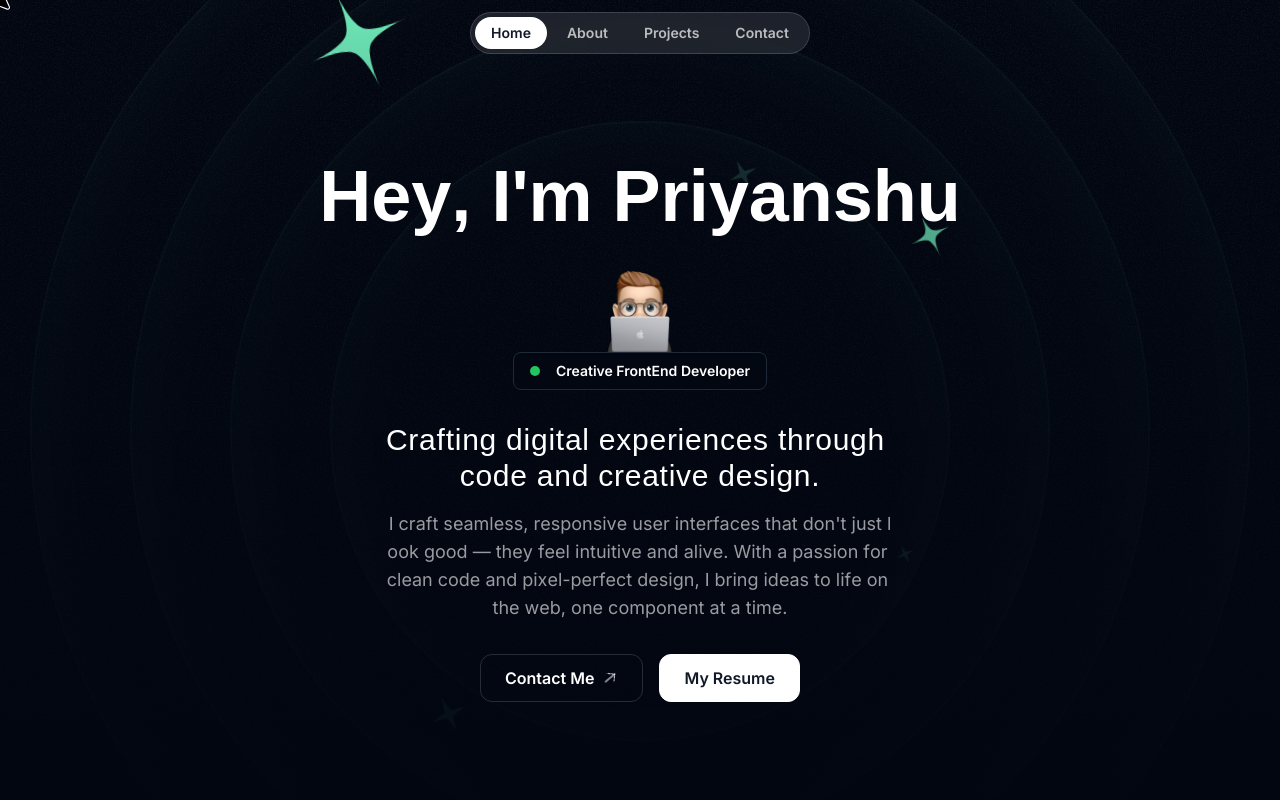
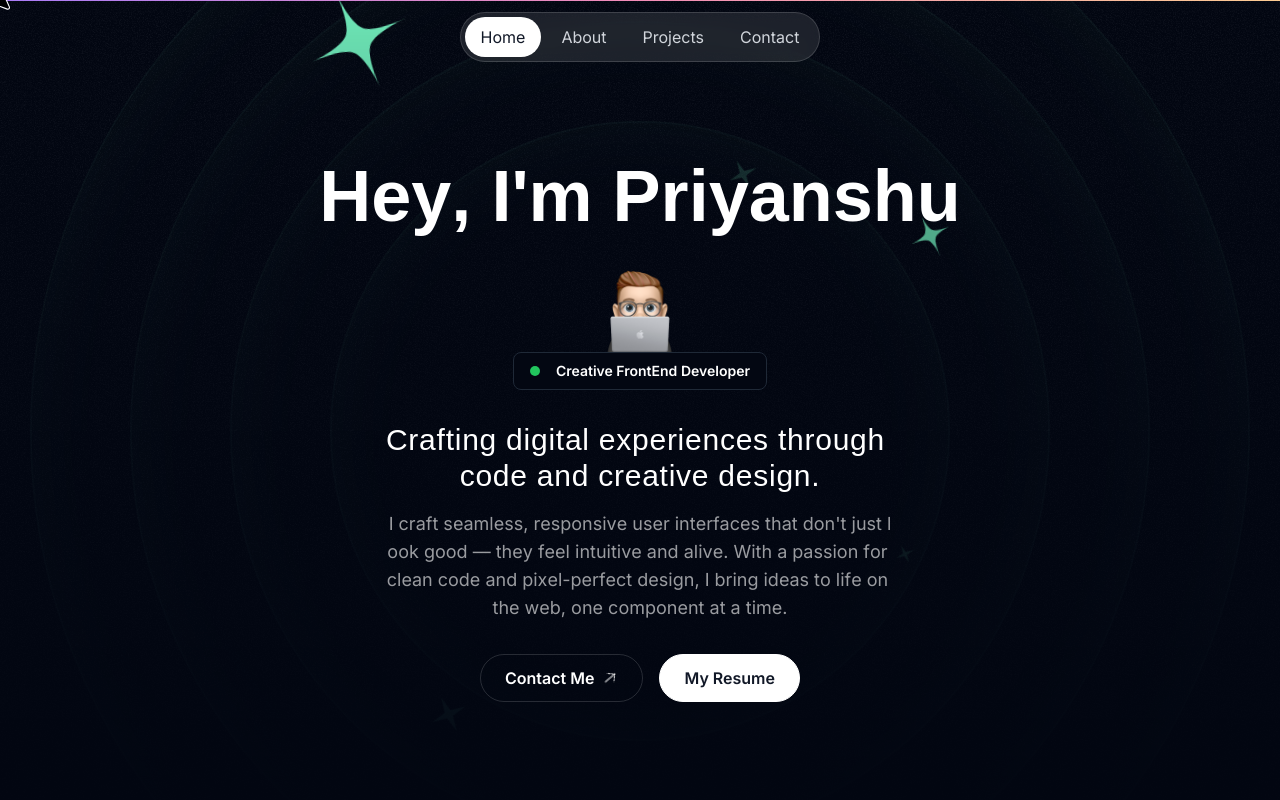
Before and after one commit to Priyanshu-Patil/Portfolio, a Next.js app: page / in a window 1280 px wide. Shown: the top 800 px of the page. Built offline with nearby package versions, Linux system fonts and the light colour scheme; a web font is replaced by a local one.

Commit message:
Final touches updated

```diff
--- a/src/app/globals.css
+++ b/src/app/globals.css
@@ -1,6 +1,18 @@
 @tailwind base;
 @tailwind components;
 @tailwind utilities;
+
+::-webkit-scrollbar {
+  display: none;
+}
+
+body {
+  scrollbar-width: none; /* Firefox */
+}
+
+html, body {
+  overflow-x: hidden;
+}
 
 @layer base {
   .nav-item {
--- a/src/app/layout.tsx
+++ b/src/app/layout.tsx
@@ -2,6 +2,7 @@ import type { Metadata } from "next";
 import "./globals.css";
 import { Inter, Calistoga, Host_Grotesk } from "next/font/google";
 import { twMerge } from "tailwind-merge";
+import ActiveSectionContextProvider from "@/context/activeSectionContext";
 
 const inter = Inter({
   subsets: ["latin"],
@@ -43,7 +44,7 @@ export default function RootLayout({
           "bg-gray-950 text-white font-sans"
         )}
       >
-        {children}
+        <ActiveSectionContextProvider>{children}</ActiveSectionContextProvider>
       </body>
     </html>
   );
--- a/src/app/page.tsx
+++ b/src/app/page.tsx
@@ -8,19 +8,21 @@ import { ContactSection } from "@/pages/Contact";
 import { Footer } from "@/pages/Footer";
 import { SmoothCursor } from "@/components/ui/smooth-cursor";
 import { TechSection} from "@/pages/Tech";
+import { ScrollProgress } from "@/components/magicui/scroll-progress";
 
 export default function Home() {
   return (
     <div>
+      <ScrollProgress />
       <SmoothCursor />
       <Header />
-      <HeroSection />
+      <div id="hero"><HeroSection /></div>
       <TapeSection />
-      <AboutSection />
+      <div id="about"><AboutSection /></div>
       <TechSection />
       <Approach />
-      <Projects />
-      <ContactSection />
+      <div id="projects"><Projects /></div>
+      <div id="contact"><ContactSection /></div>
       <Footer />
     </div>
   );
--- /dev/null
+++ b/src/components/magicui/scroll-progress.tsx
@@ -0,0 +1,30 @@
+"use client";
+
+import { cn } from "@/lib/utils";
+import { motion, MotionProps, useScroll } from "motion/react";
+import React from "react";
+interface ScrollProgressProps
+  extends Omit<React.HTMLAttributes<HTMLElement>, keyof MotionProps> {}
+
+export const ScrollProgress = React.forwardRef<
+  HTMLDivElement,
+  ScrollProgressProps
+>(({ className, ...props }, ref) => {
+  const { scrollYProgress } = useScroll();
+
+  return (
+    <motion.div
+      ref={ref}
+      className={cn(
+        "fixed inset-x-0 top-0 z-50 h-px origin-left bg-gradient-to-r from-[#A97CF8] via-[#F38CB8] to-[#FDCC92]",
+        className,
+      )}
+      style={{
+        scaleX: scrollYProgress,
+      }}
+      {...props}
+    />
+  );
+});
+
+ScrollProgress.displayName = "ScrollProgress";
--- a/src/lib/hooks.ts
+++ b/src/lib/hooks.ts
@@ -1,4 +1,4 @@
-import { useActiveSectionContext } from "@/context/active-section-context";
+import { useActiveSectionContext } from "@/context/activeSectionContext";
 import { useEffect } from "react";
 import { useInView } from "react-intersection-observer";
 import type { SectionName } from "./types";
--- /dev/null
+++ b/src/lib/lenis.ts
@@ -0,0 +1,20 @@
+import Lenis from "@studio-freight/lenis";
+
+let lenis: Lenis | null = null;
+
+export const getLenis = () => {
+  if (!lenis) {
+    lenis = new Lenis({
+      duration: 1.2,
+      easing: (t) => Math.min(1, 1.001 - Math.pow(2, -10 * t)),
+    });
+
+    const raf = (time: number) => {
+      lenis?.raf(time);
+      requestAnimationFrame(raf);
+    };
+    requestAnimationFrame(raf);
+  }
+
+  return lenis;
+};
--- a/src/pages/About.tsx
+++ b/src/pages/About.tsx
@@ -2,7 +2,7 @@ import { TextAnimate } from "@/components/magicui/text-animate";
 
 export const AboutSection = () => {
   return (
-    <section id="About" className="py-16">
+    <section className="py-16">
       <div className="container">
         <div className="flex justify-center">
           <p className="uppercase font-semibold tracking-widest bg-gradient-to-r from-emerald-300 to-sky-400 text-transparent bg-clip-text text-center">
--- a/src/pages/Footer.tsx
+++ b/src/pages/Footer.tsx
@@ -19,7 +19,7 @@ export const Footer = () => {
                 href={link.url}
                 key={link.name}
                 target="_blank"
-                className="inline-flex relative items-center border-2 px-3 py-2 group overflow-hidden rounded-full border-white/50 gap-2"
+                className="inline-flex relative items-center border-2 px-3 py-2 group overflow-hidden rounded-full border-white/50 hover:border-gray-100 gap-2"
               >
                 <span className="absolute inset-0 bg-gray-100 translate-x-[-100%] group-hover:translate-x-0 duration-300"></span>
                 <span className="font-semibold relative z-5 group-hover:text-black transition-colors duration-300">{link.name}</span>
--- a/src/pages/Header.tsx
+++ b/src/pages/Header.tsx
@@ -1,8 +1,13 @@
-'use client';
-import React, { useState } from "react";
+"use client";
+
+import React, { useEffect } from "react";
 import { motion } from "framer-motion";
+import clsx from "clsx";
+import { useActiveSectionContext } from "@/context/activeSectionContext";
+import type { SectionName } from "@/lib/types";
+import { getLenis } from "@/lib/lenis";
 
-const sections = [
+const sections: { id: string; label: SectionName }[] = [
   { id: "hero", label: "Home" },
   { id: "about", label: "About" },
   { id: "projects", label: "Projects" },
@@ -10,13 +15,20 @@ const sections = [
 ];
 
 export const Header = () => {
-  const [active, setActive] = useState("hero");
+  const { activeSection, setActiveSection, setTimeOfLastClick } =
+    useActiveSectionContext();
 
-  const handleScroll = (id: string) => {
-    const section = document.getElementById(id);
-    if (section) {
-      section.scrollIntoView({ behavior: "smooth" });
-      setActive(id);
+  useEffect(() => {
+    getLenis();
+  }, []);
+
+  const handleScroll = (id: string, label: SectionName) => {
+    const target = document.getElementById(id);
+    if (target) {
+      const lenis = getLenis();
+      lenis.scrollTo(target);
+      setActiveSection(label);
+      setTimeOfLastClick(Date.now());
     }
   };
 
@@ -24,25 +36,33 @@ export const Header = () => {
     <motion.div
       initial={{ opacity: 0, scale: 0 }}
       animate={{ opacity: 1, scale: 1 }}
-      transition={{
-        type: "spring",
-        duration: 1,
-      }}
+      transition={{ type: "spring", duration: 1 }}
       className="flex items-center justify-center fixed top-3 w-full z-50"
     >
       <nav className="flex gap-1 p-1 border border-white/15 rounded-full bg-white/10 backdrop-blur">
         {sections.map((section) => (
           <button
             key={section.id}
-            onClick={() => handleScroll(section.id)}
-            className={`nav-item transition-colors duration-200 ${
-              active === section.id
-                ? "bg-white text-gray-900"
-                : "hover:bg-white/70 hover:text-gray-900"
-            }`}
-            type="button"
+            onClick={() => handleScroll(section.id, section.label)}
+            className={clsx(
+              "relative px-4 py-2 rounded-full transition-colors duration-200",
+              activeSection === section.label
+                ? "text-gray-900"
+                : "text-gray-300 hover:bg-white/70 hover:text-gray-900"
+            )}
           >
             {section.label}
+            {activeSection === section.label && (
+              <motion.span
+                layoutId="activeSection"
+                transition={{
+                  type: "spring",
+                  stiffness: 380,
+                  damping: 30,
+                }}
+                className="absolute inset-0 z-[-1] bg-white rounded-full"
+              />
+            )}
           </button>
         ))}
       </nav>
--- a/src/pages/Hero.tsx
+++ b/src/pages/Hero.tsx
@@ -1,4 +1,8 @@
 "use client";
+
+import { getLenis } from "@/lib/lenis";
+import { useActiveSectionContext } from "@/context/activeSectionContext";
+import type { SectionName } from "@/lib/types";
 
 import memojiImgae from "../assets/images/memoji-computer.png";
 import Image from "next/image";
@@ -10,8 +14,22 @@ import SparkleIcon from "@/assets/icons/sparkle.svg";
 import { TextAnimate } from "@/components/magicui/text-animate";
 
 export const HeroSection = () => {
+  const { setActiveSection, setTimeOfLastClick } = useActiveSectionContext();
+
+  const scrollToContact = () => {
+  const target = document.getElementById("contact");
+
+  if (target) {
+    const lenis = getLenis();
+    lenis.scrollTo(target);
+
+    setActiveSection("Contact" as SectionName);
+    setTimeOfLastClick(Date.now());
+  }
+};
+
   return (
-    <div id="Home" className="py-32 md:pd-[100px] md:py-48 lg:py-40 relative overflow-x-clip">
+    <div className="py-32 md:pd-[100px] md:py-48 lg:py-40 relative overflow-x-clip">
       <div className="absolute inset-0 -z-10 [mask-image:linear-gradient(black,transparent)]">
         <div
           className="absolute inset-0 -z-30 opacity-5"
@@ -77,20 +95,18 @@ export const HeroSection = () => {
           </div>
         </div>
         <div className="flex flex-col items-center md:flex-row justify-center mt-8 gap-4 ">
-          <a
-            href="mailto:priyanshupatil.dev@gmail.com"
-            target="_blank"
-            rel="noopener noreferrer"
-            className="inline-flex items-center gap-2 border border-white/15 px-6 h-12 rounded-xl"
+          <button
+            onClick={scrollToContact}
+            className="inline-flex items-center gap-2 border border-white/15 px-6 h-12 rounded-full"
           >
             <span className="font-semibold">Contact Me</span>
             <ArrowDonw className="size-4 -rotate-[130deg]" />
-          </a>
+          </button>
           <a
             href="https://drive.google.com/file/d/1P2stIOsPYO9cJPad3R6ZWMOEoLiqcN8B/view?usp=drive_link"
             target="_blank"
             rel="noopener noreferrer"
-            className="cursor:pointer inline-flex items-center gap-2 border border-white bg-white text-gray-900 px-6 h-12 rounded-xl"
+            className="cursor:pointer inline-flex items-center gap-2 border border-white bg-white text-gray-900 px-6 h-12 rounded-full"
           >
             <span className="font-semibold">My Resume</span>
           </a>
--- a/src/pages/Projects.tsx
+++ b/src/pages/Projects.tsx
@@ -1,4 +1,3 @@
-
 
 import docsImage from "@/assets/images/Docs.png";
 import ochiImage from "@/assets/images/Ochi.png";
@@ -53,7 +52,7 @@ const portfolioProjects = [
 		results: [
 			{ title: "Honed pixel-perfect layout skills" },
 			{ title: "Practiced clean and maintainable CSS" },
-			{ title: "Leveraged Git & GitHub for real-time collaboration" },
+			{ title: "Git & GitHub for real-time collaboration" },
 		],
 		link: "https://project-usabilityhub.netlify.app/",
 		image: usabilityImage,
@@ -62,7 +61,7 @@ const portfolioProjects = [
 
 export const Projects = () => {
 	return (
-		<section id="featured-projects" className="pb-16 lg:py-24">
+		<section className="pb-16 lg:py-24">
 			<div className="container">
 				<div className="flex justify-center">
 					<p className="uppercase font-semibold tracking-widest bg-gradient-to-r bg-emerald-300 to-sky-400 text-transparent bg-clip-text text-center">
```
Also changed, not shown: src/lib/data.ts (deleted, +0 -40 lines), src/assets/images/resume.png (added), 1 other file (tests, documents, lock files or other folders).
